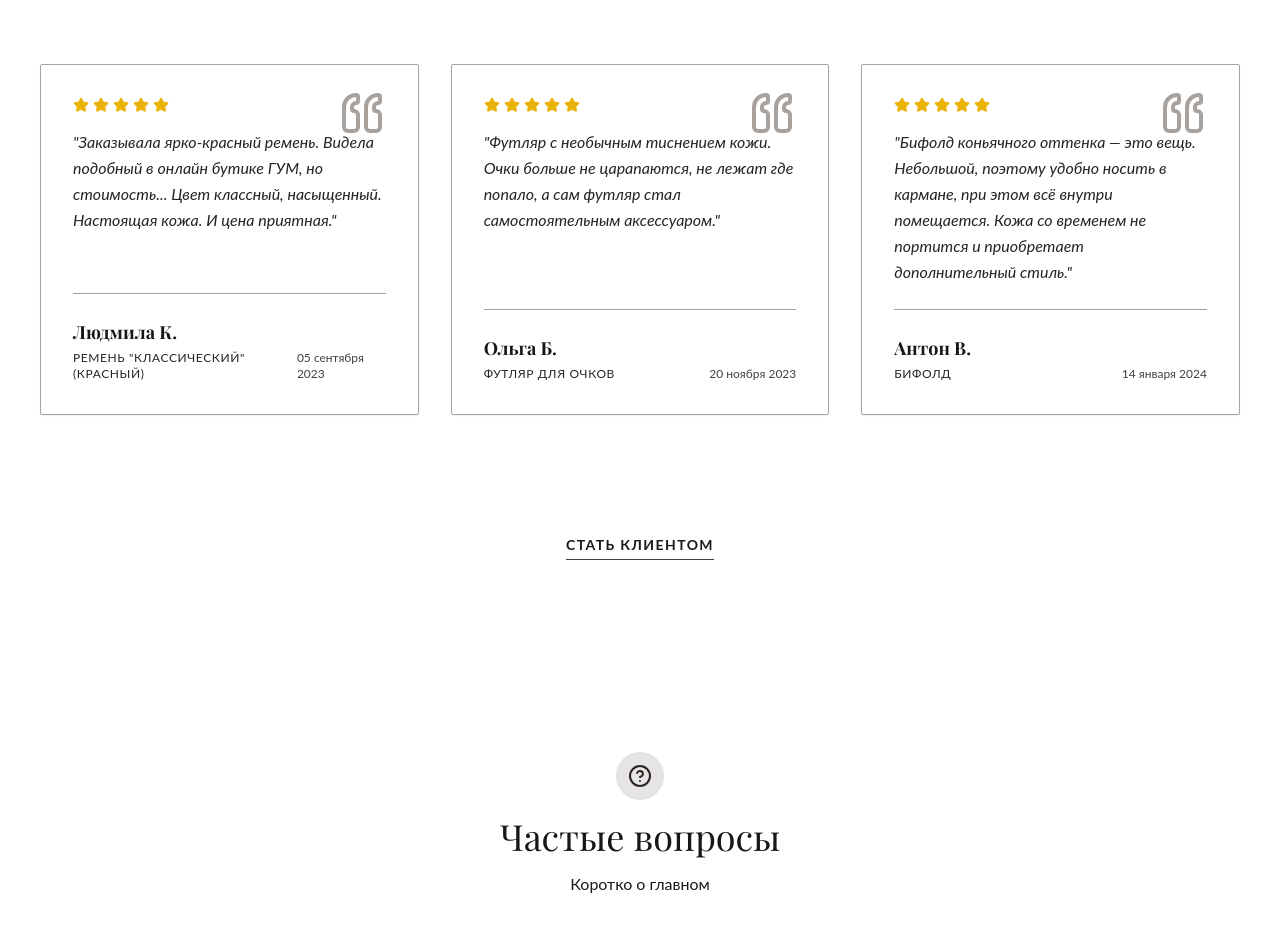
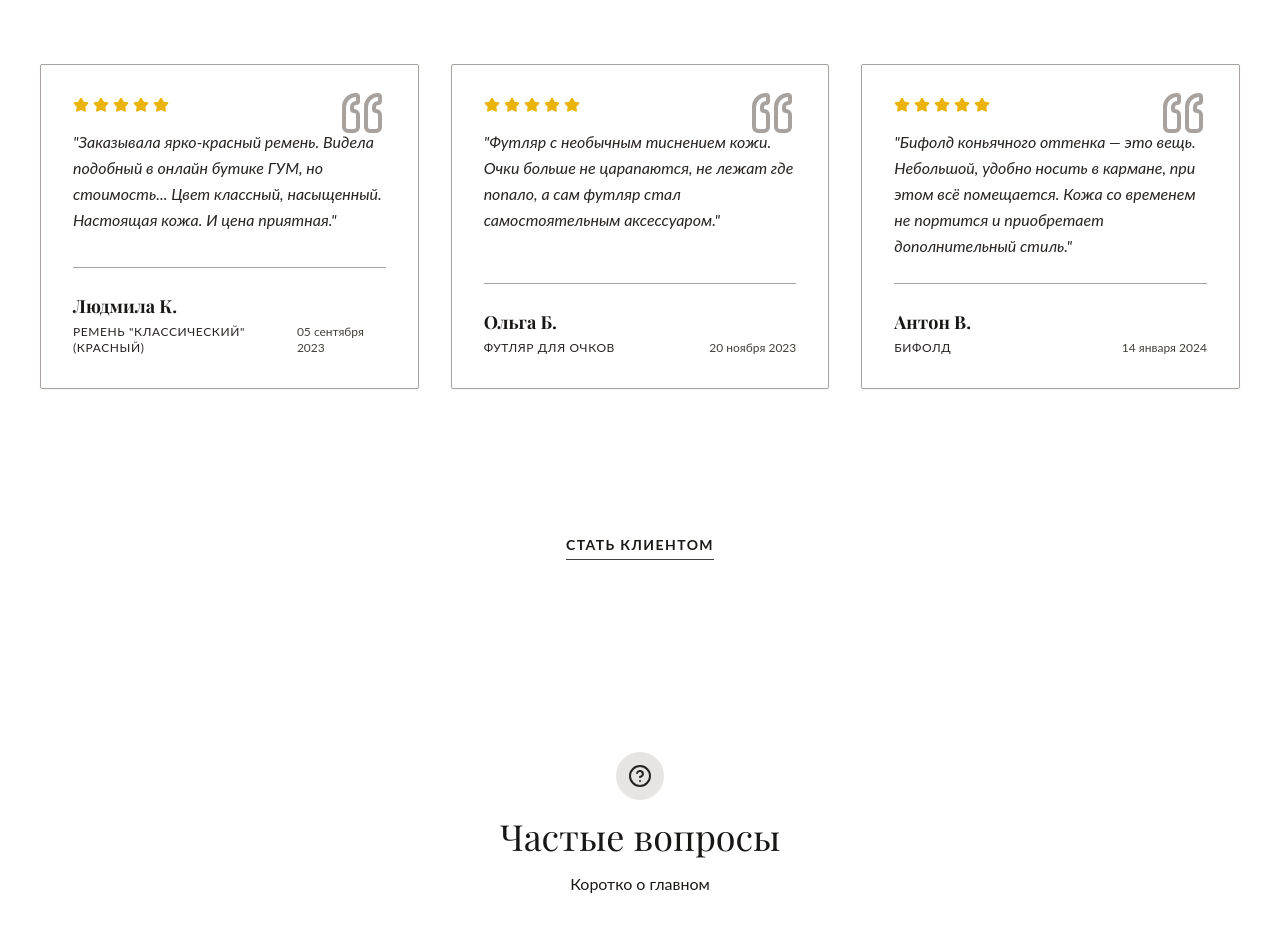
Before and after one commit to Slashtore/bsvleather, a React (Vite) app: page / in a window 1280 px wide. Shown: the part 6300-7226 px from the top of the page. Built offline with nearby package versions, Linux system fonts and the light colour scheme.

Commit message:
fix: testimonials carousel - smooth infinite loop, fixed borders and layout

```diff
--- a/components/Testimonials.tsx
+++ b/components/Testimonials.tsx
@@ -35,7 +35,7 @@ export const Testimonials: React.FC<TestimonialsProps> = ({ onBecomeClient }) =>
       id: 4,
       name: "Антон В.",
       product: "Бифолд",
-      text: "Бифолд коньячного оттенка — это вещь. Небольшой, поэтому удобно носить в кармане, при этом всё внутри помещается. Кожа со временем не портится и приобретает дополнительный стиль.",
+      text: "Бифолд коньячного оттенка — это вещь. Небольшой, удобно носить в кармане, при этом всё помещается. Кожа со временем не портится и приобретает дополнительный стиль.",
       rating: 5,
       date: "14 января 2024"
     }
```
